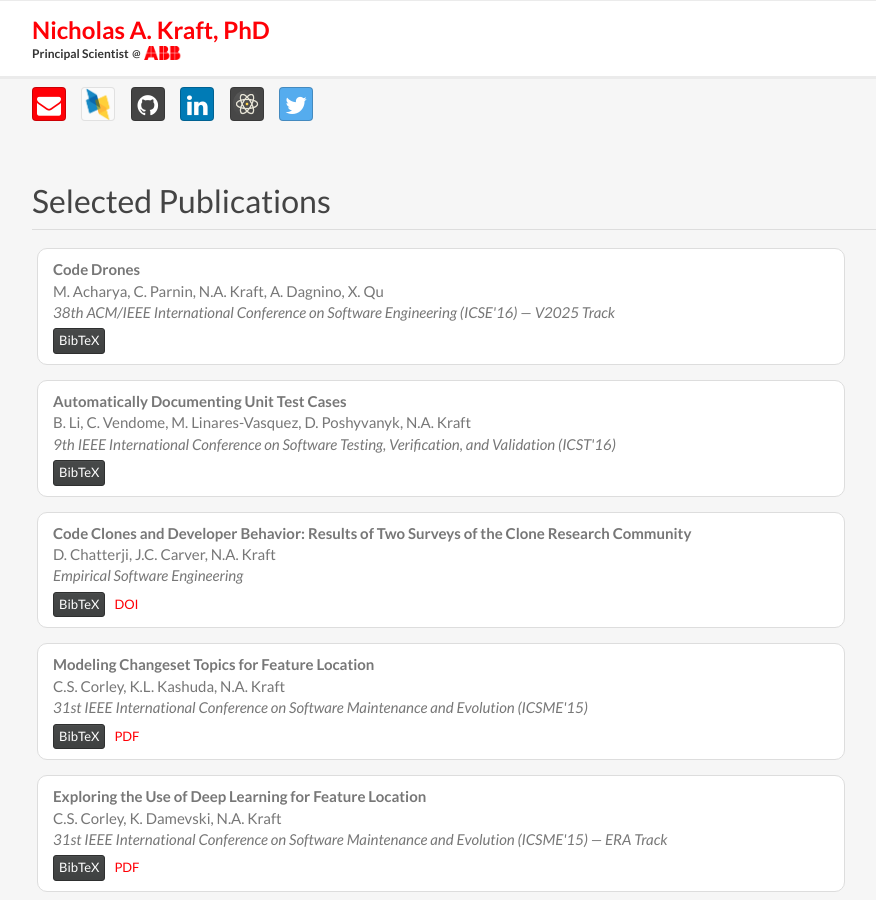
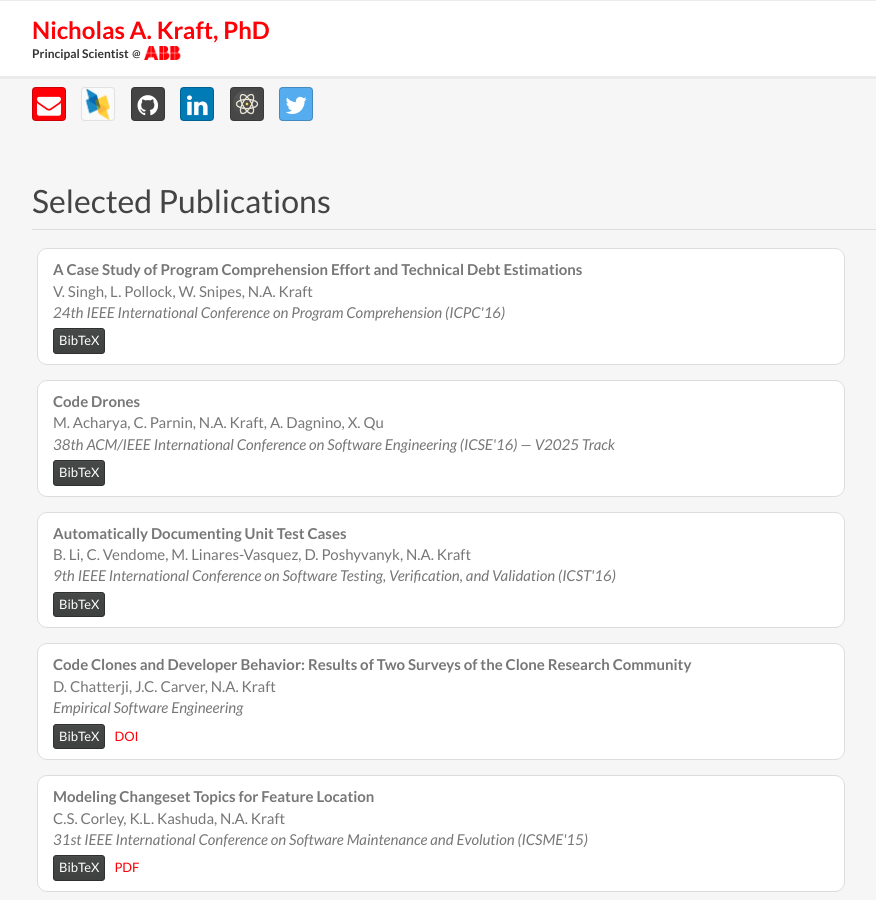
Before and after one commit to nkraft/nkraft.github.io, a Jekyll site: the page built from index.html, in a window 1280 px wide and 900 px high, scrolled down 319 px. Shown: the whole window, without its empty margins (138-1014 px from the left). Built offline with Jekyll 4.4.1, drawn with Linux system fonts in a browser that asks for light colours; nearby versions of some CDN libraries.

Commit message:
Update publications.html

```diff
--- a/_includes/publications.html
+++ b/_includes/publications.html
@@ -1,4 +1,24 @@
 
+<div class="row">
+    <div class="col-pub">
+        <div class="pub-html">
+            <span class="pub-title">A Case Study of Program Comprehension Effort and Technical Debt Estimations</span><br>
+            <span class="pub-author">V. Singh, L. Pollock, W. Snipes, N.A. Kraft</span><br>
+            <span class="pub-venue">24th IEEE International Conference on Program Comprehension (ICPC'16)</span><br>
+        </div>
+        <div class="pub-bibtex hidden">
+<pre>@inproceedings{Singh_etal:2016,
+  author    = {V. Singh and L. Pollock and W. Snipes and N.A. Kraft},
+  title     = {A Case Study of Program Comprehension Effort and Technical Debt Estimations},
+  booktitle = {Proceedings of the 24th IEEE International Conference on Program Comprehension (ICPC'16)},
+  month     = may,
+  year      = 2016,
+  location  = {Austin, TX, USA},
+}
+</pre>
+        </div>
+    </div>
+</div>
 <div class="row">
     <div class="col-pub">
         <div class="pub-html">
```
